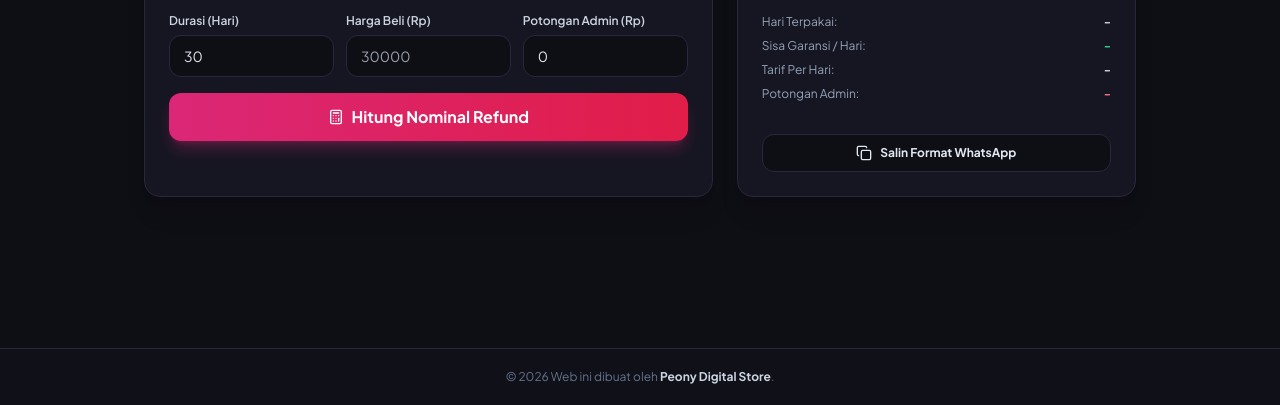
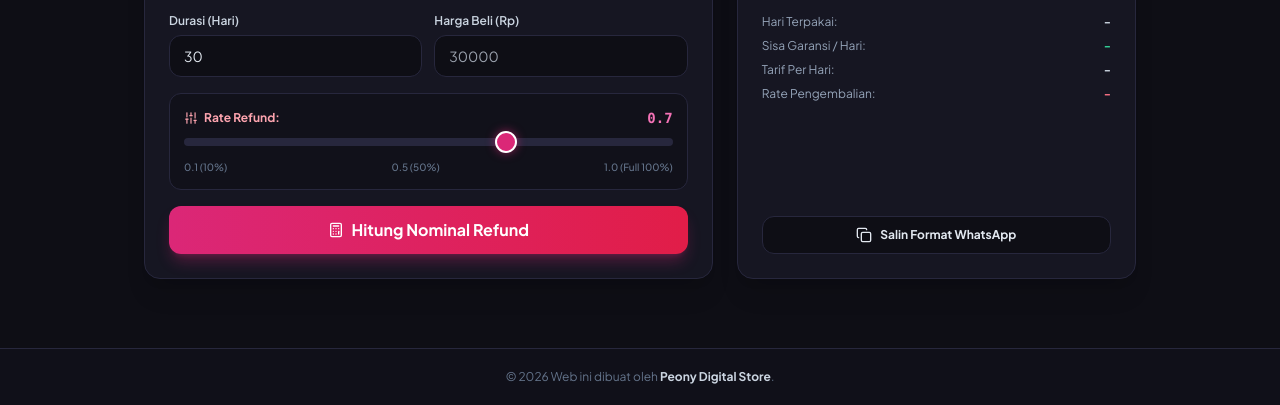
Before and after one commit to faridmaniso33/tools-reffund, a plain HTML site: page index.html in a window 1280 px wide. Shown: the part 395-800 px from the top of the page. Drawn offline with nearby package versions, Linux system fonts and the light colour scheme.

Commit message:
Implement custom range slider for rate refund
Added a custom range slider for rate refund with UI updates.

```diff
--- a/index.html
+++ b/index.html
@@ -48,6 +48,30 @@
     input[type="date"]::-webkit-calendar-picker-indicator {
       filter: invert(0.8) sepia(1) saturate(5) hue-rotate(280deg);
       cursor: pointer;
+    }
+    /* Custom Range Slider */
+    input[type="range"] {
+      -webkit-appearance: none;
+      appearance: none;
+      height: 8px;
+      border-radius: 9999px;
+      outline: none;
+      background: #27273d;
+    }
+    input[type="range"]::-webkit-slider-thumb {
+      -webkit-appearance: none;
+      appearance: none;
+      width: 22px;
+      height: 22px;
+      border-radius: 50%;
+      background: #db2777;
+      cursor: pointer;
+      border: 2px solid #ffffff;
+      box-shadow: 0 0 10px rgba(219, 39, 119, 0.6);
+      transition: transform 0.1s ease-in-out;
+    }
+    input[type="range"]::-webkit-slider-thumb:hover {
+      transform: scale(1.15);
     }
   </style>
 </head>
@@ -131,7 +155,7 @@
             </div>
           </div>
 
-          <div class="grid grid-cols-1 sm:grid-cols-3 gap-3">
+          <div class="grid grid-cols-1 sm:grid-cols-2 gap-3">
             <div>
               <label class="text-xs font-semibold text-slate-300 block mb-1.5">Durasi (Hari)</label>
               <input type="number" id="totalDays" value="30" min="1"
@@ -142,10 +166,22 @@
               <input type="number" id="totalPrice" placeholder="30000"
                 class="w-full px-3.5 py-2.5 bg-peony-dark border border-peony-border rounded-xl text-sm focus:outline-none focus:border-peony-500 text-slate-200">
             </div>
-            <div>
-              <label class="text-xs font-semibold text-slate-300 block mb-1.5">Potongan Admin (Rp)</label>
-              <input type="number" id="adminFee" value="0" min="0" placeholder="0"
-                class="w-full px-3.5 py-2.5 bg-peony-dark border border-peony-border rounded-xl text-sm focus:outline-none focus:border-peony-500 text-slate-200">
+          </div>
+
+          <!-- Rate Refund Slider Bar -->
+          <div class="p-3.5 bg-peony-dark/60 rounded-xl border border-peony-border space-y-2">
+            <div class="flex justify-between items-center text-xs font-semibold">
+              <span class="text-rose-300 font-bold flex items-center gap-1.5">
+                <i data-lucide="sliders" class="w-3.5 h-3.5"></i> Rate Refund:
+              </span>
+              <span id="rateLabel" class="text-peony-400 font-extrabold text-sm font-mono">0.7</span>
+            </div>
+            <input type="range" id="rateSlider" min="0.1" max="1.0" step="0.1" value="0.7"
+              class="w-full cursor-pointer accent-peony-600" oninput="updateRateDisplay(this.value)">
+            <div class="flex justify-between text-[10px] text-slate-500 font-medium">
+              <span>0.1 (10%)</span>
+              <span>0.5 (50%)</span>
+              <span>1.0 (Full 100%)</span>
             </div>
           </div>
 
@@ -196,8 +232,8 @@
                   <span id="ratePerDayText" class="font-bold">-</span>
                 </div>
                 <div class="flex justify-between">
-                  <span class="text-slate-400">Potongan Admin:</span>
-                  <span id="adminFeeText" class="font-bold text-rose-400">-</span>
+                  <span class="text-slate-400">Rate Pengembalian:</span>
+                  <span id="appliedRateText" class="font-bold text-rose-400">-</span>
                 </div>
               </div>
             </div>
@@ -283,9 +319,7 @@
         <div class="grid grid-cols-7 gap-1 text-center text-xs font-semibold text-slate-400 mb-2">
           <span>Min</span><span>Sen</span><span>Sel</span><span>Rab</span><span>Kam</span><span>Jum</span><span>Sab</span>
         </div>
-        <div id="calendarDays" class="grid grid-cols-7 gap-1 text-center text-xs">
-          <!-- Calendar dynamic grid -->
-        </div>
+        <div id="calendarDays" class="grid grid-cols-7 gap-1 text-center text-xs"></div>
       </div>
     </section>
 
@@ -299,12 +333,10 @@
   </footer>
 
   <script>
-    // Format Rupiah
     function formatRp(num) {
       return 'Rp ' + Math.max(0, Math.round(num)).toLocaleString('id-ID');
     }
 
-    // Set Default Dates to Today
     const today = new Date().toISOString().split('T')[0];
     document.getElementById('startDate').value = today;
     document.getElementById('endDate').value = today;
@@ -312,7 +344,10 @@
     document.getElementById('diffEnd').value = today;
     document.getElementById('addBaseDate').value = today;
 
-    // Switch Tabs
+    function updateRateDisplay(val) {
+      document.getElementById('rateLabel').innerText = parseFloat(val).toFixed(1);
+    }
+
     function switchTab(tabId) {
       document.querySelectorAll('.tab-btn').forEach(btn => {
         btn.classList.remove('bg-peony-600', 'text-white', 'shadow-md');
@@ -339,10 +374,10 @@
       const endDateVal = document.getElementById('endDate').value;
       const totalDays = parseInt(document.getElementById('totalDays').value) || 30;
       const totalPrice = parseFloat(document.getElementById('totalPrice').value) || 0;
-      const adminFee = parseFloat(document.getElementById('adminFee').value) || 0;
+      const rateRefund = parseFloat(document.getElementById('rateSlider').value) || 0.7;
 
       if (!startDateVal || !endDateVal) {
-        alert("Silakan lengkapi tanggal beli dan tanggal berhenti.");
+        alert("Silakan pilih tanggal beli dan tanggal klaim.");
         return;
       }
 
@@ -356,13 +391,12 @@
         return;
       }
 
-      // If same date, count as 0 or 1 day
       usedDays = Math.min(usedDays, totalDays);
       const remainingDays = Math.max(0, totalDays - usedDays);
       const ratePerDay = totalDays > 0 ? totalPrice / totalDays : 0;
 
-      const rawRefund = (remainingDays * ratePerDay) - adminFee;
-      const finalRefund = Math.max(0, rawRefund);
+      // Rumus: Sisa Hari * Tarif Harian * Rate Refund
+      const finalRefund = Math.round(remainingDays * ratePerDay * rateRefund);
       const usagePercent = Math.min(100, Math.round((usedDays / totalDays) * 100));
 
       // Update UI
@@ -370,7 +404,7 @@
       document.getElementById('usedDaysText').innerText = `${usedDays} Hari`;
       document.getElementById('remainingDaysText').innerText = `${remainingDays} Hari`;
       document.getElementById('ratePerDayText').innerText = formatRp(ratePerDay) + ' / hari';
-      document.getElementById('adminFeeText').innerText = formatRp(adminFee);
+      document.getElementById('appliedRateText').innerText = `${rateRefund.toFixed(1)} (${Math.round(rateRefund * 100)}%)`;
       document.getElementById('usagePercentText').innerText = `${usagePercent}%`;
       document.getElementById('usageProgressBar').style.width = `${usagePercent}%`;
 
@@ -391,7 +425,7 @@
         usedDays,
         remainingDays,
         totalPrice,
-        adminFee,
+        rateRefund,
         finalRefund
       };
     }
@@ -399,15 +433,16 @@
     function resetRefundForm() {
       document.getElementById('appName').value = '';
       document.getElementById('totalPrice').value = '';
-      document.getElementById('adminFee').value = '0';
       document.getElementById('totalDays').value = '30';
+      document.getElementById('rateSlider').value = '0.7';
+      updateRateDisplay(0.7);
       document.getElementById('startDate').value = today;
       document.getElementById('endDate').value = today;
       document.getElementById('refundAmountText').innerText = 'Rp 0';
       document.getElementById('usedDaysText').innerText = '-';
       document.getElementById('remainingDaysText').innerText = '-';
       document.getElementById('ratePerDayText').innerText = '-';
-      document.getElementById('adminFeeText').innerText = '-';
+      document.getElementById('appliedRateText').innerText = '-';
       document.getElementById('usagePercentText').innerText = '0%';
       document.getElementById('usageProgressBar').style.width = '0%';
       lastRefundData = null;
@@ -429,8 +464,8 @@
 • *Total Durasi:* ${d.totalDays} Hari
 • *Hari Terpakai:* ${d.usedDays} Hari
 • *Sisa Garansi:* ${d.remainingDays} Hari
-• *Harga Produk:* ${formatRp(d.totalPrice)}
-• *Biaya Admin:* ${formatRp(d.adminFee)}
+• *Harga Beli:* ${formatRp(d.totalPrice)}
+• *Rate Refund:* ${d.rateRefund.toFixed(1)} (${Math.round(d.rateRefund * 100)}%)
 ━━━━━━━━━━━━━━━━━━
 💰 *TOTAL REFUND:* ${formatRp(d.finalRefund)}
 ━━━━━━━━━━━━━━━━━━
```
